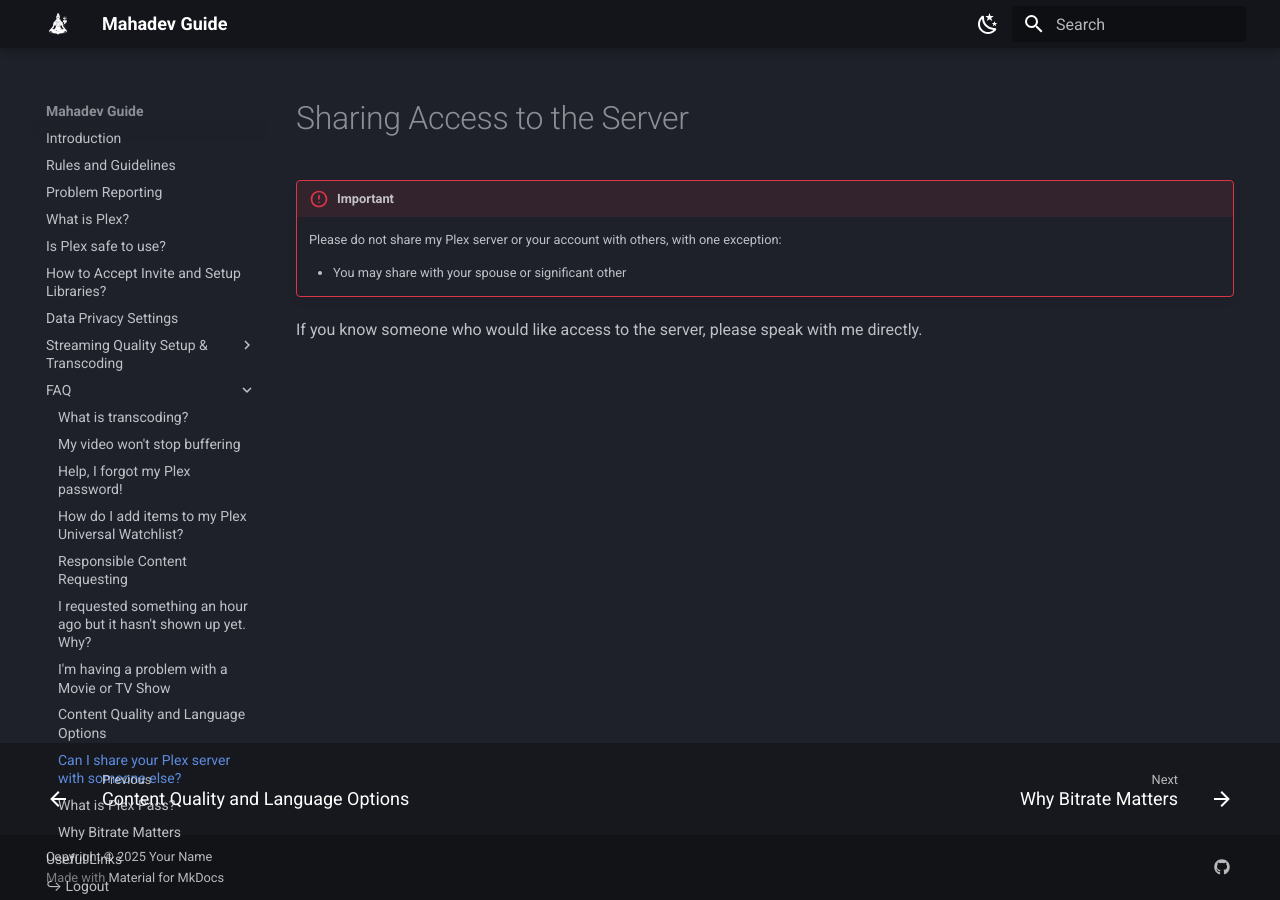
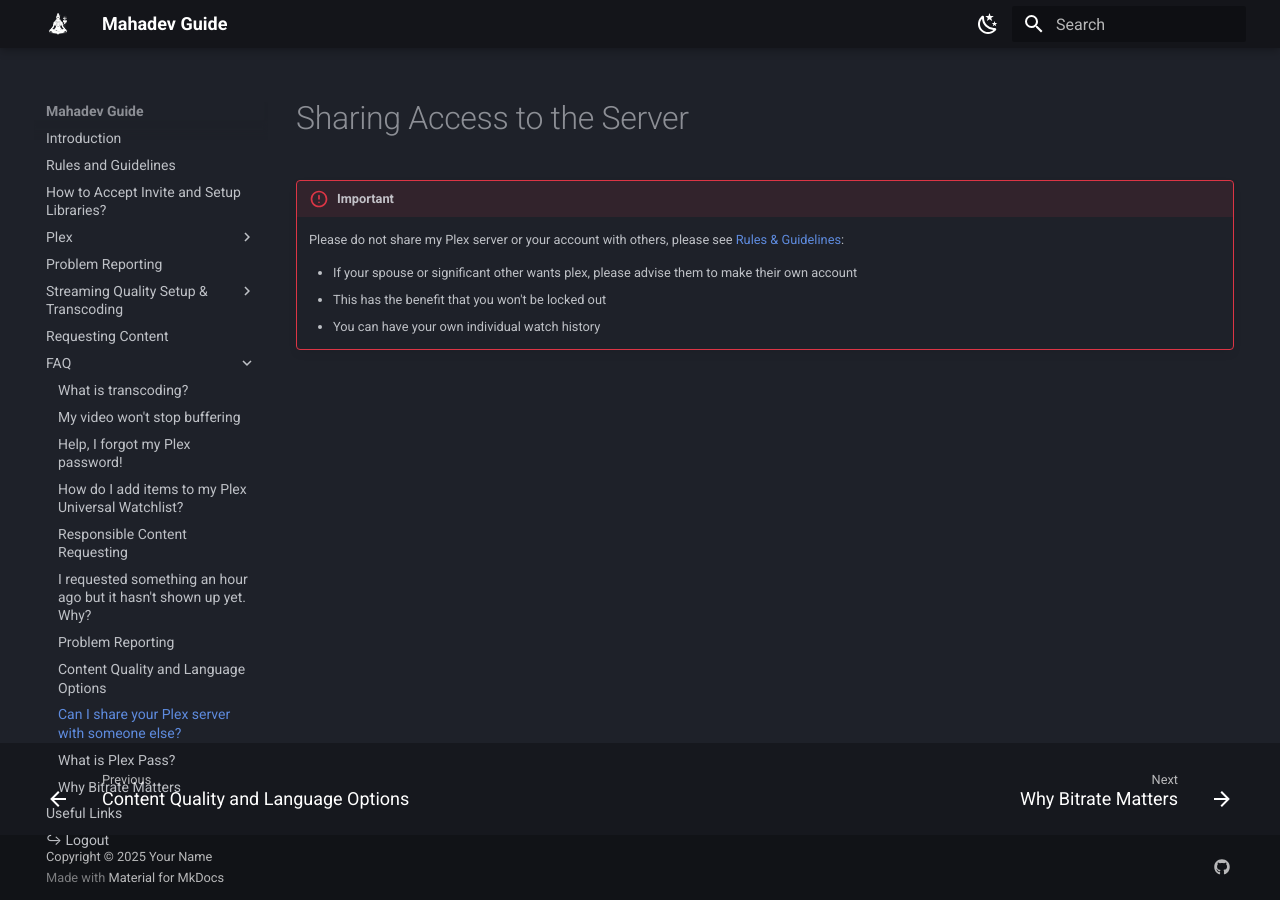
Before and after one commit to sagar4884/plex-guide, an MkDocs documentation site: the page built from docs/faq/can-i-share-your-plex.md, in a window 1280 px wide. Built offline with MkDocs 1.6.1 and Material for MkDocs 9.7.7, drawn with Linux system fonts in a browser that asks for light colours.

```diff
--- a/docs/faq/can-i-share-your-plex.md
+++ b/docs/faq/can-i-share-your-plex.md
@@ -1,8 +1,8 @@
 # Sharing Access to the Server
 
 !!! important
-    Please do not share my Plex server or your account with others, with one exception:
+    Please do not share my Plex server or your account with others, please see [Rules & Guidelines](https://help.bladelight.tech/rules-and-guidelines/):
 
-    - You may share with your spouse or significant other
-
-If you know someone who would like access to the server, please speak with me directly.
+    - If your spouse or significant other wants plex, please advise them to make their own account
+      - This has the benefit that you won't be locked out
+      - You can have your own individual watch history
--- a/mkdocs.yml
+++ b/mkdocs.yml
@@ -35,11 +35,12 @@ theme:
 nav:
   - Introduction: index.md
   - Rules and Guidelines: rules-and-guidelines.md
+  - How to Accept Invite and Setup Libraries?: invites-setup.md
+  - Plex:
+    - What is Plex?: what-is-plex.md
+    - Is Plex safe to use?: plex-safety.md
+    - Data Privacy Settings: data-privacy-settings.md
   - Problem Reporting: problem-reporting.md
-  - What is Plex?: what-is-plex.md
-  - Is Plex safe to use?: plex-safety.md
-  - How to Accept Invite and Setup Libraries?: invites-setup.md
-  - Data Privacy Settings: data-privacy-settings.md
   - Streaming Quality Setup & Transcoding:
     - What it is?: what-it-is.md
     - Mobile Devices:
@@ -47,7 +48,6 @@ nav:
       - Apple iOS Devices: apple-ios-devices.md
     - Plex Clients:
       - Amazon FireTV Devices: amazon.md
-      - Android TV: android.md
       - AppleTV: appletv.md
       - KODI: kodi.md
       - LG/webOS: lg.md
@@ -56,6 +56,7 @@ nav:
       - Roku: roku.md
       - Windows/MAC app: windows-mac.md
       - XBox: xbox.md
+  - Requesting Content: request.md
   - FAQ:
     - What is transcoding?: faq/what-is-transcoding.md
     # - Why do I need to buy the Plex app on my phone?: faq/why-do-i-to-buy-plex-app.md
@@ -64,7 +65,7 @@ nav:
     - How do I add items to my Plex Universal Watchlist?: faq/adding-to-universal-watchlist.md
     - Responsible Content Requesting: faq/responsible-content-requests.md
     - I requested something an hour ago but it hasn't shown up yet. Why?: faq/missing-requests.md
-    - I'm having a problem with a Movie or TV Show: faq/content-issues.md
+    - I'm having a problem with a Movie or TV Show: problem-reporting.md
     - Content Quality and Language Options: faq/special-requests.md
     # - Missing Confirmation Emails: faq/missing-emails.md
     - Can I share your Plex server with someone else?: faq/can-i-share-your-plex.md
```
Also changed, not shown: docs/problem-reporting.md (+8 -1 lines), docs/request.md (added, +10 -0 lines).
